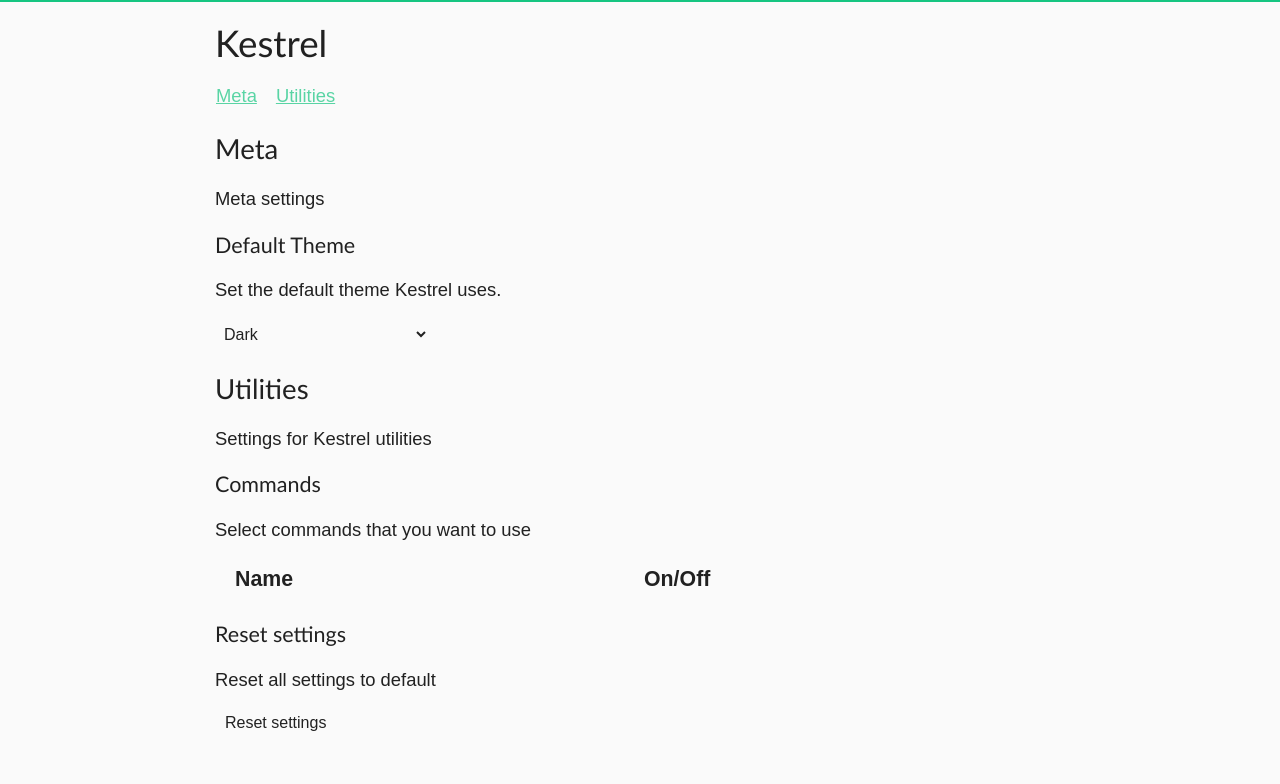
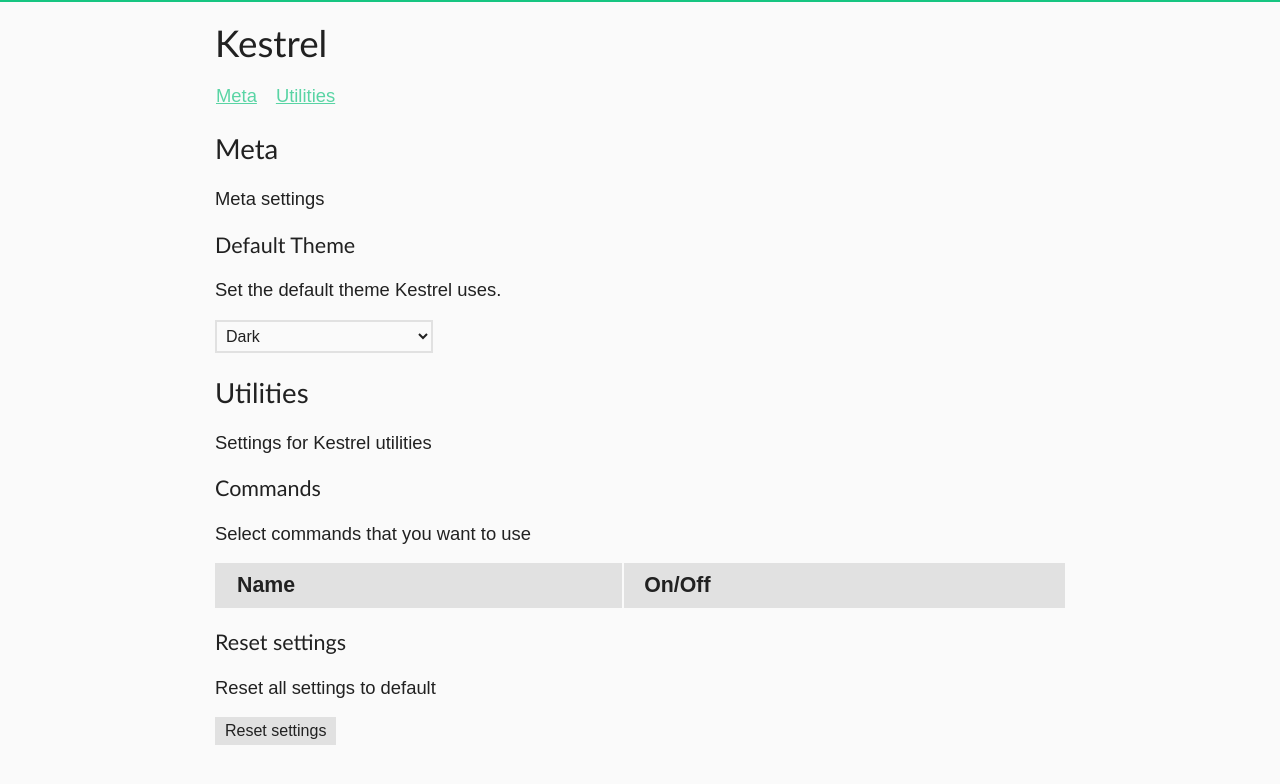
Before and after one commit to hvlck/kestrel, a browser extension: page src/options/index.html in a window 1280 px wide. Drawn offline with Linux system fonts and the light colour scheme.

Commit message:
feat(options): reactive theme change

```diff
--- a/src/options/index.css
+++ b/src/options/index.css
@@ -3,6 +3,7 @@
 
 	--primary: #fafafa;
 	--secondary: #212121;
+	--tertiary: #e1e1e1;
 
 	--heading-font: 'Trebuchet MS', 'Lucida Sans Unicode', 'Lucida Grande', 'Lucida Sans', Arial, sans-serif;
 	--text-font: Arial, Helvetica, sans-serif;
--- a/src/options/update.js
+++ b/src/options/update.js
@@ -102,14 +102,17 @@ const build = () => {
 			});
 
 			item.default.then(data => {
-				data = Object.values(data)[0].replace(new RegExp(' ', 'g'), '_').replace(new RegExp('-', 'g'), '_').toLowerCase() || 'dark';
+				data = 'operating-system-default' || Object.values(data)[0].replace(new RegExp(' ', 'g'), '_').replace(new RegExp('-', 'g'), '_').toLowerCase();
 
 				let matches = Object.values(select.querySelectorAll('*')).filter(child => child.innerText.replace(new RegExp(' ', 'g'), '_').replace(new RegExp('-', 'g'), '_').toLowerCase() == data)[0];
 				if (matches) matches.setAttribute('selected', '');
+
+				toggleTheme(data);
 			});
 
 			select.addEventListener('input', () => {
-				updateSettings(item.name, select.value)
+				updateSettings(item.name, select.value);
+				toggleTheme(select.value);
 			});
 
 			div.appendChild(select);
@@ -239,3 +242,20 @@ const initStorage = () => {
 	});
 	updateSettings('commands', commands);
 }
+
+// other
+
+const toggleTheme = (data) => {
+	document.querySelectorAll('link[class="custom-theme"]').forEach(item => item.remove());
+	data = data.replace(new RegExp(' ', 'g'), '-').toLowerCase();
+	if (data != 'operating-system-default') {
+		document.head.appendChild(buildElement('link', '', {
+			href: `../themes/${data.toLowerCase()}.css`,
+			rel: 'stylesheet',
+			type: 'text/css',
+			className: 'custom-theme'
+		}));
+	} else if (document.querySelector(`link[href$="../themes"]`)) {
+		document.querySelector(`link[href$="../themes"]`).remove();
+	}
+}
--- /dev/null
+++ b/src/themes/dark.css
@@ -0,0 +1,5 @@
+:root {
+	--primary: #212121;
+	--secondary: #fafafa;
+	--tertiary: #404040;
+}
--- /dev/null
+++ b/src/themes/light.css
@@ -0,0 +1,7 @@
+:root {
+	--highlight: #16c581;
+
+	--primary: #fafafa;
+	--secondary: #212121;
+	--tertiary: #e1e1e1;
+}
```
